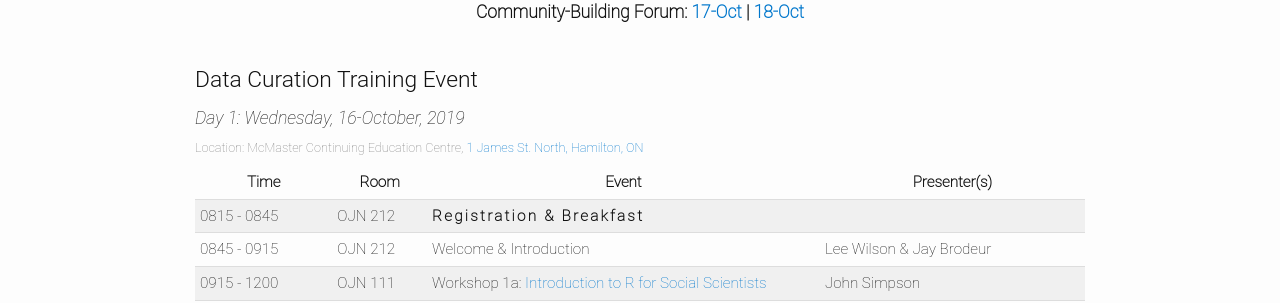
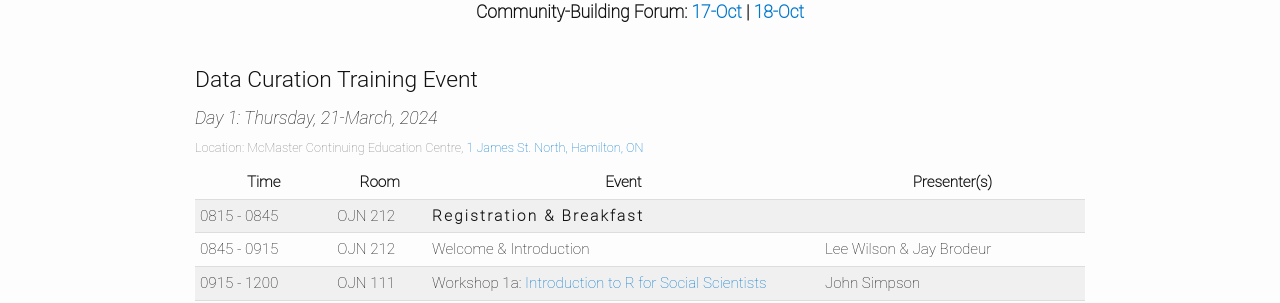
Before and after one commit to Community-Data-Toolkits-Workshop/CDTW, a Jekyll site: the page built from agenda.md, in a window 1280 px wide. Shown: the part 207-510 px from the top of the page. Built offline with Jekyll 4.4.1, drawn with Linux system fonts in a browser that asks for light colours.

```diff
--- a/agenda.md
+++ b/agenda.md
@@ -19,7 +19,7 @@
 
 ## Data Curation Training Event
 
-<h3 id="day-1">Day 1: Wednesday, 16-October, 2019</h3>
+<h3 id="day-1">Day 1: Thursday, 21-March, 2024</h3>
 
 <p class="post-meta">Location: McMaster Continuing Education Centre, <a href="https://goo.gl/maps/5kK3S6DEB4SJ8SYV8">1 James St. North, Hamilton, ON</a></p>
 
```
